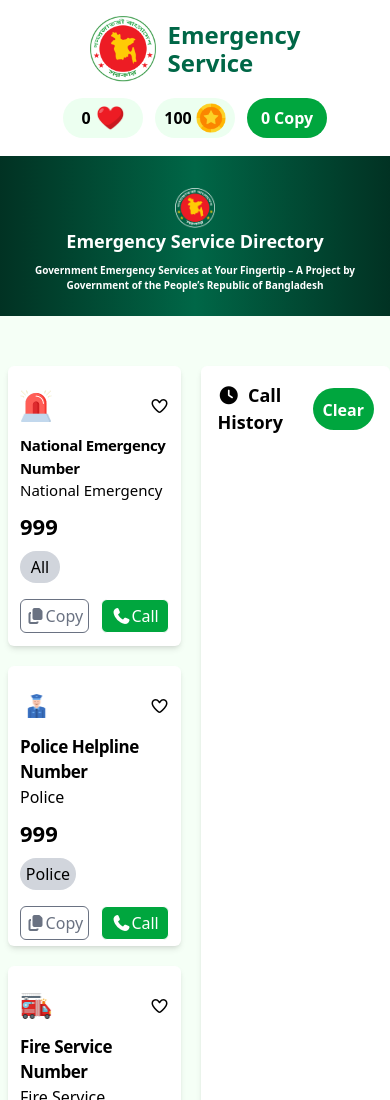
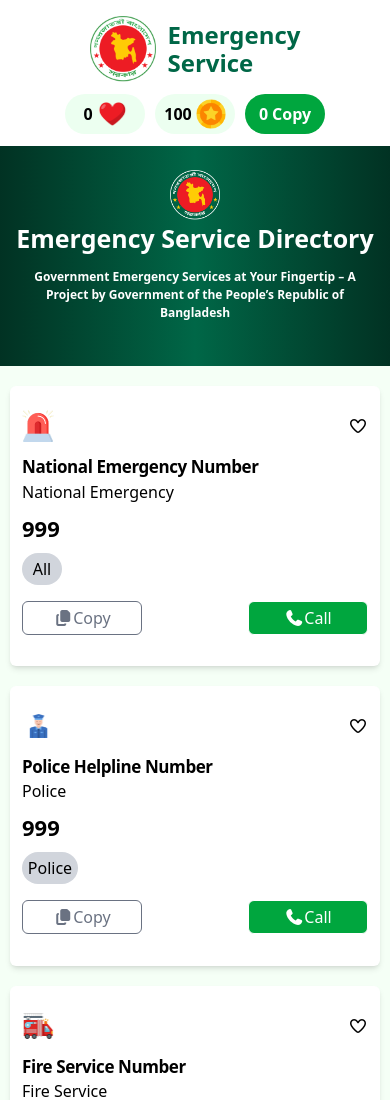
Before and after one commit to mahmudulhasan71/assignment-five, a plain HTML site: page index.html in a window 390 px wide. Shown: the top 1100 px of the page. Drawn offline with nearby package versions, Linux system fonts and the light colour scheme.

Commit message:
responsive design implemented using css media query along with other update

```diff
--- a/index.html
+++ b/index.html
@@ -11,6 +11,7 @@
     <link rel="stylesheet" href="https://cdnjs.cloudflare.com/ajax/libs/font-awesome/7.0.1/css/all.min.css"
         integrity="sha512-2SwdPD6INVrV/lHTZbO2nodKhrnDdJK9/kg2XD1r9uGqPo1cUbujc+IYdlYdEErWNu69gVcYgdxlmVmzTWnetw=="
         crossorigin="anonymous" referrerpolicy="no-referrer" />
+    <link rel="stylesheet" href="style.css">
 
 </head>
 
@@ -19,12 +20,12 @@
     <!-- header section  -->
 
     <section class="header bg-[#ffffff] w-full h-[76px] ">
-        <div class="nav-bar max-w-[1200px] mx-auto flex flex-col justify-between items-center p-4 sm:  md:flex-row     lg:flex-row">
+        <div class="nav-bar max-w-[1200px] mx-auto flex justify-between items-center p-4">
             <div class="brand-name flex  items-center gap-3">
                 <img class="w-[66px]" src="assets/logo.png" alt="">
                 <div class="name text-[24px] font-bold text-[#006747] leading-7">Emergency <br>Service</div>
             </div>
-            <div class="header-btn flex gap-3 mt-4">
+            <div class="header-btn flex gap-3">
                 <button
                     class="flex justify-center items-center gap-1 w-[80px] h-[40px] bg-[#ecfff0] p-2 rounded-full font-bold"><span
                         id="count">0</span><img class="w-[30px]" src="assets/heart.png" alt=""></button>
@@ -41,17 +42,17 @@
 
     <!-- banner section  -->
 
-    <section class="banner h-[160px] bg-gradient-to-r from-[#013223] via-[#006747] to-[#013223] mt-20 p-2  sm:h-[220px] md:mt-10  lg:h-[240px]  ">
+    <section class="banner h-[220px] bg-gradient-to-r from-[#013223] via-[#006747] to-[#013223] mt-5 ">
         <div class="banner-content text-center pt-6">
             <div class="image">
-                <img class="w-[40px] mx-auto sm:w-[66px]" src="assets/logo-dark.png" alt="">
+                <img class="w-[66px] mx-auto" src="assets/logo-dark.png" alt="">
             </div>
             <div class="heading ">
-                <h1 class="text-[18px] font-bold text-[#FFFFFF] sm:text-[36px] ">Emergency Service Directory</h1>
+                <h1 class="text-[40px] font-bold text-[#FFFFFF]">Emergency Service Directory</h1>
 
             </div>
             <div class="paragraph">
-                <p class="text-[10px] pt-2 font-semibold text-[#FFFFFF] sm:text-[13px] p-2">Government Emergency Services at Your Fingertip
+                <p class="text-[16px] pt-2 font-semibold text-[#FFFFFF]">Government Emergency Services at Your Fingertip
                     – A
                     Project by Government of the People’s Republic of
                     Bangladesh</p>
@@ -62,18 +63,18 @@
 
     <!-- call-service-section  -->
     <section class="call-service bg-[#f5fff6] ">
-        <div class="content max-w-[1260px] pt-[50px] flex  justify-center mx-auto gap-x-5 gap-3">
+        <div class="content max-w-[1260px] pt-[50px] flex justify-center mx-auto gap-x-5 gap-3">
             <!-- left  -->
-            <div class="left  max-w-[900px] grid grid-cols-1 ml-2 gap-x-5 gap-y-5 sm:grid-cols-1 md:grid-cols-2    lg:grid-cols-3  ">
+            <div class="left max-w-[900px] grid grid-cols-3 gap-x-5 gap-y-5 ">
                 <!-- card  -->
-                <div class="card max-w-[300px] h-[280px] shadow-md bg-[#ffffff] p-3 rounded-md ">
+                <div class=" card max-w-[300px] h-[280px] shadow-md bg-[#ffffff] p-3 rounded-md ">
                     <div class="icon flex justify-between items-center pt-3">
                         <img class="w-[32px]" src="assets/emergency.png" alt="">
                         <button class="heart-btn"><i class="fa-regular fa-heart"></i></button>
 
                     </div>
-                    <h1 class="text-[15px] font-bold mt-3 tracking-tight sm:text-[17px] md:text-[16px] ">National Emergency Number</h1>
-                    <p class="text-[15px] ">National Emergency</p>
+                    <h1 class="text-[17px] font-bold mt-3 tracking-tight">National Emergency Number</h1>
+                    <p class="text-[16px] ">National Emergency</p>
                     <h3 id="number" class="text-[22px] font-bold mt-2">999</h3>
                     <button class="w-[40px] bg-gray-300 p-1 mt-2 rounded-full">All</button>
 
@@ -272,7 +273,7 @@
                         <button class="heart-btn"><i class="fa-regular fa-heart"></i></button>
 
                     </div>
-                    <h1 class="text-[17px] font-bold mt-3 tracking-tight md:text-[15px]">Bangladesh Railway Helpline </h1>
+                    <h1 class="text-[17px] font-bold mt-3 tracking-tight">Bangladesh Railway Helpline </h1>
                     <p class="text-[16px] ">Bangladesh Railway</p>
                     <h3 id="number" class="text-[22px] font-bold mt-2">163</h3>
                     <button class="w-[px] bg-gray-300 p-1 mt-2 rounded-full">Travel</button>
@@ -294,7 +295,7 @@
 
             </div>
             <div class="right w-[300px] ">
-                <div id="history" class="history bg-white  h-[2680px] shadow-md rounded-md p-4 sm:h-[2680px] md:h-[1500px] lg:h-[880px]  ">
+                <div id="history" class="history bg-white  h-[880px] shadow-md rounded-md p-4 ">
                     <div class="head flex justify-between items-center gap-3">
                         <h3 class="text-[18px] font-semibold "><i class="fa-solid fa-clock "></i><span class="ml-2">Call
                                 History</span></h3>
--- a/style.css
+++ b/style.css
@@ -0,0 +1,141 @@
+@media screen and (min-width: 640px) and (max-width: 1023px) {
+    /* .nav-bar {
+        flex-direction: column;
+        align-items: center;
+        gap: 12px;
+
+    } */
+
+    .brand-name {
+        justify-content: center;
+    }
+
+    /* .header-btn {
+        flex-direction: row;
+        justify-content: center;
+        width: 100%;
+        gap: 10px;
+    } */
+
+
+
+    .banner {
+        /* margin-top: 70px; */
+
+    }
+
+    .banner .image {
+        max-width: 60px;
+        margin: 0 auto;
+    }
+
+    .banner .image img {
+        width: 100%;
+    }
+
+    .heading h1 {
+        font-size: 30px;
+    }
+
+    .paragraph p {
+        font-size: 12px;
+        padding: 20px;
+    }
+
+    .content {
+        flex-direction: column;
+        align-items: center;
+        gap: 30px;
+        padding: 30px 20px;
+    }
+
+    .left {
+        display: grid;
+        grid-template-columns: repeat(2, 1fr);
+        gap: 20px;
+        width: 100%;
+        justify-items: center;
+    }
+
+    .card {
+        width: 100% !important;
+        max-width: 320px;
+    }
+
+    .right {
+        width: 100%;
+    }
+
+    .history {
+        height: auto;
+    }
+}
+
+
+@media screen and (min-width: 320px) and (max-width: 640px) {
+    .nav-bar {
+        display: flex;
+        flex-direction: column;
+        /* justify-content: center; */
+        align-items: center;
+        gap: 12px;
+    }
+
+    .header-btn {
+        flex-direction: row;
+        justify-content: center;
+        width: 100%;
+        gap: 10px;
+    }
+
+    .banner {
+        margin-top: 70px;
+
+    }
+
+    .banner .image {
+        max-width: 50px;
+        margin: 0 auto;
+    }
+
+    .banner .image img {
+        width: 100%;
+    }
+
+    .heading h1 {
+        font-size: 25px;
+    }
+
+    .paragraph p {
+        font-size: 12px;
+        padding: 10px 20px;
+    }
+
+
+
+    .content {
+        flex-direction: column;
+        align-items: center;
+        padding: 20px 10px;
+        gap: 30px;
+    }
+
+    .left {
+        grid-template-columns: 1fr;
+        gap: 20px;
+        width: 100%;
+    }
+
+    .card {
+        width: 100% !important;
+        max-width: 100% !important;
+    }
+
+    .right {
+        width: 100%;
+    }
+
+    .history {
+        height: auto;
+    }
+}
```
